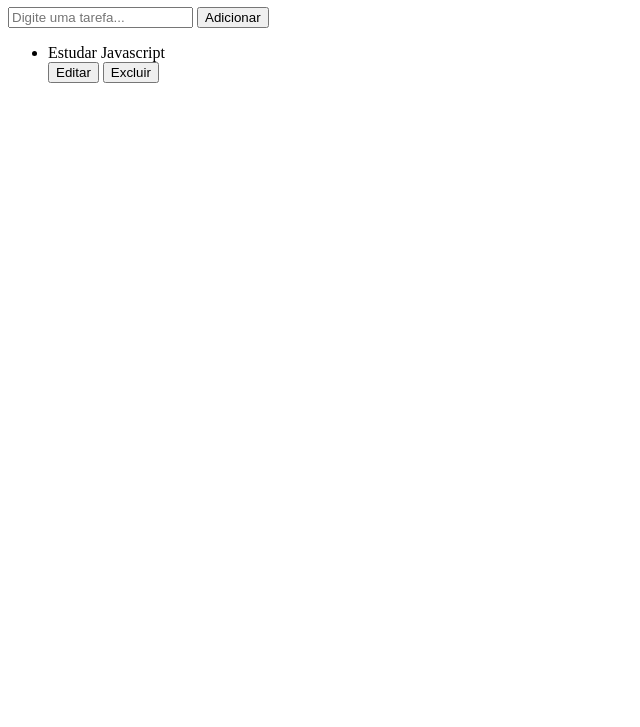
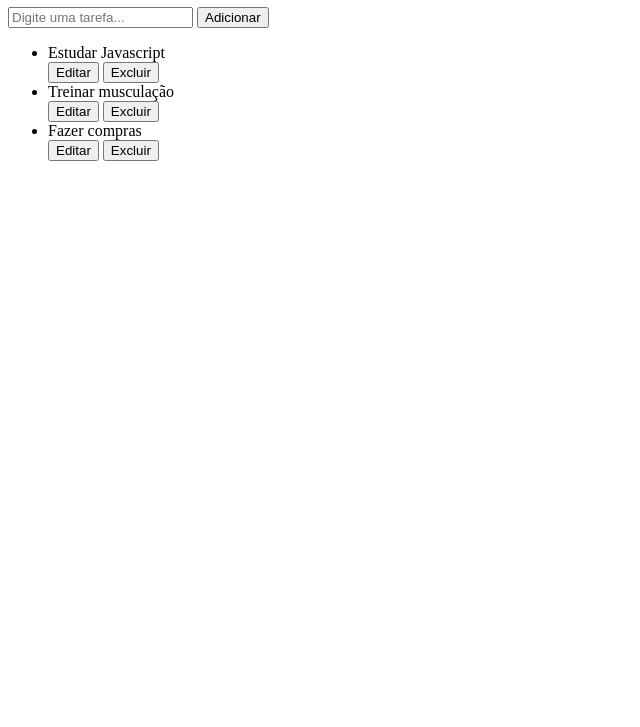
Before and after one commit to rodrigoamb/gt-todo-list, a plain HTML site: page index.html in a window 1280 px wide. Shown: the part 73-800 px from the top of the page, without its empty margins (0-640 px from the left). Drawn offline with Linux system fonts and the light colour scheme.

Commit message:
html finalizado

```diff
--- a/index.html
+++ b/index.html
@@ -23,7 +23,23 @@
       <ul id="todo-list">
         <li>
           <span>Estudar Javascript</span>
-          <div>
+          <div class="actions">
+            <button>Editar</button>
+            <button>Excluir</button>
+          </div>
+        </li>
+
+        <li>
+          <span>Treinar musculação</span>
+          <div class="actions">
+            <button>Editar</button>
+            <button>Excluir</button>
+          </div>
+        </li>
+
+        <li>
+          <span>Fazer compras</span>
+          <div class="actions">
             <button>Editar</button>
             <button>Excluir</button>
           </div>
```
